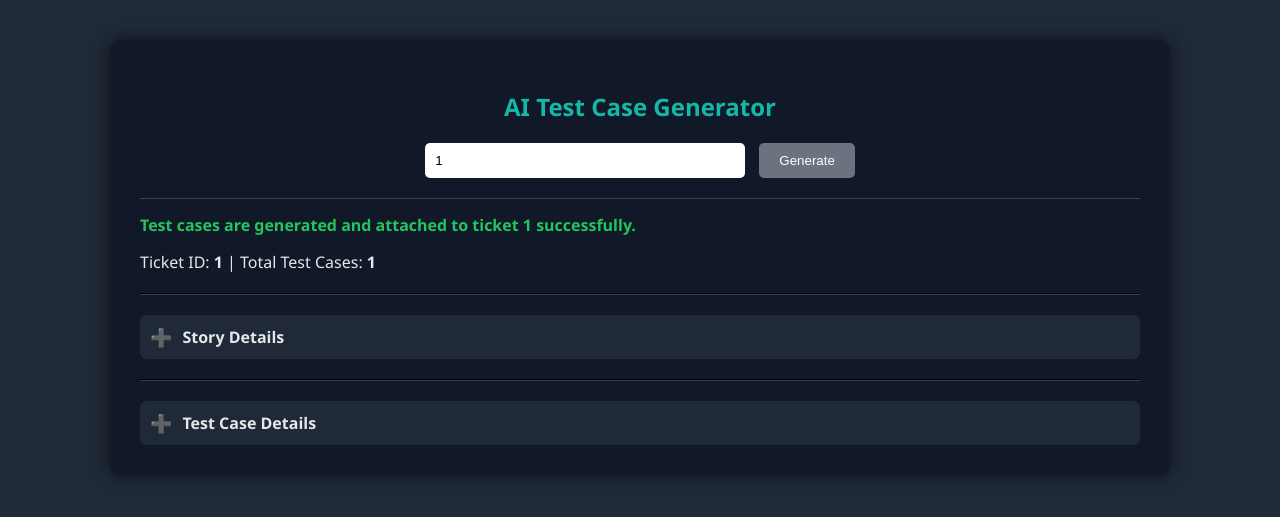
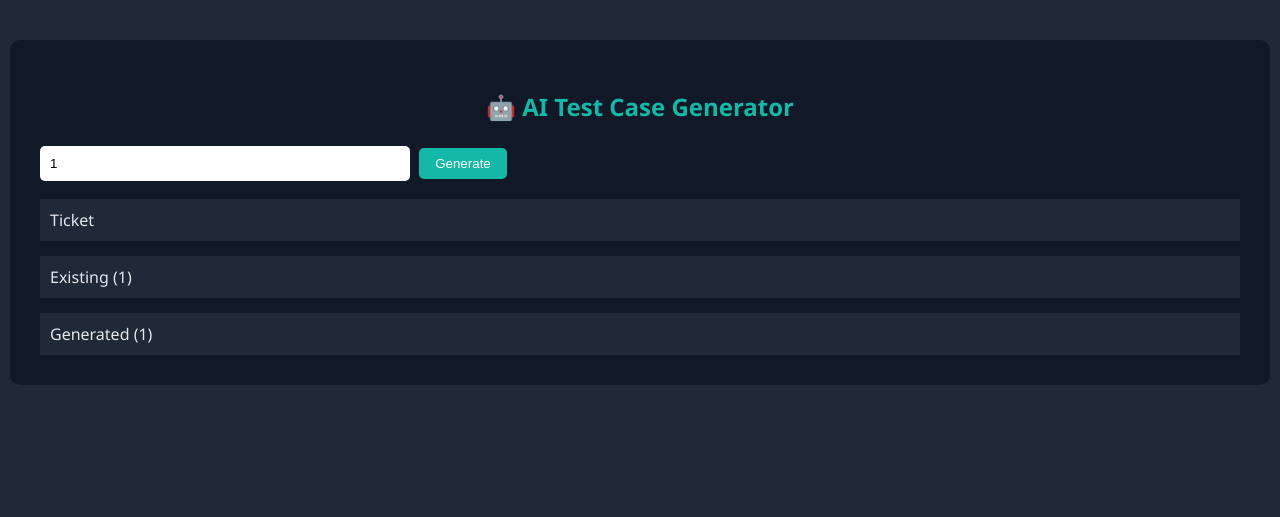
Before and after one commit to GosalaPavanKalyan/ai-testcase-generator, a Flask app: template templates/index.html in a window 1280 px wide. Shown: the top 517 px of the page. Run offline with Flask 3, Linux system fonts and the light colour scheme; the template is opened without the code that fills it: most values are stand-ins (such as "Sample title", 1, 10 or a date in 2020).

Commit message:
Enhance UI and functionality in index.html
Updated styles and added collapsible sections for better UI. Improved input handling and added approval functionality for test cases.

```diff
--- a/templates/index.html
+++ b/templates/index.html
@@ -12,35 +12,25 @@
         }
 
         .container {
-            max-width: 1000px;
+            max-width: 1200px;
             margin: 40px auto;
             padding: 30px;
             background: #111827;
             border-radius: 10px;
-            box-shadow: 0 0 15px rgba(0,0,0,0.6);
         }
 
-        h2 {
-            text-align: center;
-            color: #14b8a6;
-        }
-
-        .form-section {
-            text-align: center;
-            margin-bottom: 20px;
-        }
+        h2 { text-align: center; color: #14b8a6; }
 
         input {
             padding: 10px;
-            width: 300px;
+            width: 350px;
             border-radius: 5px;
             border: none;
-            outline: none;
         }
 
         button {
-            padding: 10px 20px;
-            margin-left: 10px;
+            padding: 8px 16px;
+            margin: 5px;
             border-radius: 5px;
             border: none;
             background-color: #14b8a6;
@@ -48,260 +38,250 @@
             cursor: pointer;
         }
 
-        button:disabled {
-            background-color: #6b7280;
-            cursor: not-allowed;
+        .danger { background-color: #ef4444; }
+        .secondary { background-color: #3b82f6; }
+        .approve-btn {
+            background-color: #22c55e;
+            display: block;
+            margin: 20px auto;
         }
 
-        .loader {
-            text-align: center;
-            margin-top: 20px;
-            color: #14b8a6;
-            font-weight: bold;
+        .collapsible-header {
+            cursor: pointer;
+            padding: 10px;
+            background-color: #1f2937;
+            margin-top: 15px;
         }
 
-        .joke {
-            margin-top: 10px;
-            font-style: italic;
-            color: #fbbf24;
-        }
-
-        .results {
-            margin-top: 20px;
-            max-height: 400px;
-            overflow-y: auto;
-            border-top: 1px solid #374151;
-            padding-top: 15px;
-        }
+        .collapsible-content { display: none; padding: 10px; }
 
         .testcase {
             background: #1f2937;
             padding: 15px;
-            margin-bottom: 15px;
-            border-radius: 6px;
+            margin-bottom: 10px;
             border-left: 4px solid #14b8a6;
         }
 
-        .testcase h3 {
-            margin-top: 0;
-            color: #22d3ee;
+        textarea {
+            width: 100%;
+            background: #111827;
+            color: white;
+            border: 1px solid #374151;
+            display: none;
         }
 
-        ol {
-            padding-left: 20px;
+        .loader-overlay{
+            position: fixed;
+            top:0;
+            left:0;
+            width:100%;
+            height:100%;
+            background: rgba(0,0,0,0.85);
+            display:none;
+            align-items:center;
+            justify-content:center;
         }
-
-        .success-message {
-            color: #22c55e;
-            font-weight: bold;
-            margin-bottom: 15px;
-        }
-        .collapsible-header {
-    cursor: pointer;
-    padding: 10px;
-    background-color: #1f2937;
-    border-radius: 6px;
-    margin-top: 10px;
-    display: flex;
-    align-items: center;
-    gap: 10px;
-}
-
-    .collapsible-header:hover {
-        background-color: #273549;
-    }
-
-    .collapsible-content {
-        display: none;
-        margin-top: 10px;
-    }
-
-    .toggle-icon {
-        font-size: 18px;
-    }
     </style>
 </head>
+
 <body>
-
 <div class="container">
 
-    <h2>AI Test Case Generator</h2>
+<h2>🤖 AI Test Case Generator</h2>
 
-    <div class="form-section">
-        <form method="POST" id="testForm">
-            <input type="text"
-                   id="ticketInput"
-                   name="ticket_id"
-                   value="{{ ticket_id or '' }}"
-                   placeholder="Enter Ticket ID (e.g. SCRUM-29)"
-                   required>
+<div id="statusMessage"></div>
 
-            <button type="submit"
-                    id="generateBtn"
-                    {% if cases %}disabled{% endif %}>
-                Generate
-            </button>
-        </form>
-    </div>
+<form method="POST" id="testForm">
+    <input type="text" id="ticketInput" name="ticket_id"
+           value="{{ ticket_id or '' }}" required>
+    <button id="generateBtn" disabled>Generate</button>
+</form>
 
-    <!-- Loader + Joke -->
-    <div class="loader" id="loaderSection" style="display:none;">
-        Test cases are generating, please wait...
-        <div class="joke" id="jokeBox"></div>
-    </div>
+{% if message %}
+<div>{{ message }}</div>
+{% endif %}
 
-    <!-- Results -->
-    {% if cases %}
-<div class="results" id="resultsSection">
+<!-- Ticket -->
+{% if ticket_data %}
+<div class="collapsible-header" onclick="toggleSection('ticket')">Ticket</div>
+<div id="ticket" class="collapsible-content">
+<pre>{{ ticket_data }}</pre>
+</div>
+{% endif %}
 
-    <div class="success-message">
-        Test cases are generated and attached to ticket {{ ticket_id }} successfully.
-    </div>
+<!-- Existing -->
+{% if cases %}
+<div class="collapsible-header" onclick="toggleSection('existing')">
+Existing ({{ existing_cases|length }})
+</div>
 
-    <div>
-        Ticket ID: <b>{{ ticket_id }}</b> |
-        Total Test Cases: <b>{{ cases|length }}</b>
-    </div>
+<div id="existing" class="collapsible-content">
 
-    <hr style="margin:20px 0; border-color:#374151;">
-
-    <!-- STORY DETAILS -->
-    <div class="collapsible">
-        <div class="collapsible-header" onclick="toggleSection('storyContent', this)">
-            <span class="toggle-icon">➕</span>
-            <strong>Story Details</strong>
-        </div>
-
-        <div class="collapsible-content" id="storyContent">
-            <h4>Summary:</h4>
-<p>{{ story_summary }}</p>
-
-<h4>Description:</h4>
-<p>{{ story_description }}</p>
-        </div>
-    </div>
-
-    <hr style="margin:20px 0; border-color:#374151;">
-
-    <!-- TEST CASE DETAILS -->
-    <div class="collapsible">
-        <div class="collapsible-header" onclick="toggleSection('testcaseContent', this)">
-            <span class="toggle-icon">➕</span>
-            <strong>Test Case Details</strong>
-        </div>
-
-        <div class="collapsible-content" id="testcaseContent">
-
-            {% for case in cases %}
-            <div class="testcase">
-                <h3>{{ case.get('title', 'No Title') }}</h3>
-
-                <p><b>Description:</b><br>
-                    {{ case.get('description', 'N/A') }}
-                </p>
-
-                <p><b>Precondition:</b><br>
-                    {{ case.get('precondition', 'N/A') }}
-                </p>
-
-                {% if case.get('steps') %}
-                <b>Steps:</b>
-                <ol>
-                    {% for step in case.get('steps') %}
-                    <li>
-                        <b>Step:</b> {{ step.get('step','') }} <br>
-                        <b>Data:</b> {{ step.get('data','') }} <br>
-                        <b>Expected:</b> {{ step.get('expectedResult','') }}
-                    </li>
-                    {% endfor %}
-                </ol>
-                {% endif %}
-            </div>
-            {% endfor %}
-
-        </div>
-    </div>
+{% for tc in existing_cases %}
+<div class="testcase">
+<h3>{{ tc.title }}</h3>
+<p>{{ tc.description }}</p>
+</div>
+{% endfor %}
 
 </div>
 {% endif %}
 
+<!-- Generated -->
+{% if cases %}
+<div class="collapsible-header" onclick="toggleSection('cases')">
+Generated ({{ cases|length }})
+</div>
+
+<div id="cases" class="collapsible-content">
+
+<div id="testcaseContainer">
+
+{% for case in cases %}
+<div class="testcase">
+
+<h3 class="view-title">{{ case.title }}</h3>
+<textarea class="edit-title">{{ case.title }}</textarea>
+
+<p class="view-desc"><b>Description:</b><br>{{ case.description }}</p>
+<textarea class="edit-desc">{{ case.description }}</textarea>
+
+<ol class="view-steps">
+{% for step in case.steps %}
+<li>{{ step }}</li>
+{% endfor %}
+</ol>
+
+<textarea class="edit-steps">
+{% for step in case.steps %}
+{{ step }}
+{% endfor %}
+</textarea>
+
+<button onclick="edit(this)">Edit</button>
+<button onclick="update(this)" style="display:none;">Update</button>
+<button class="danger" onclick="removeCase(this)">Delete</button>
+<button onclick="approveSingle(this)">Approve</button>
+
+</div>
+{% endfor %}
+
+</div>
+
+<button class="approve-btn" onclick="approveAll()">Approve All</button>
+
+</div>
+{% endif %}
+
+</div>
+
 <script>
-    const jokes = [
-        "Why do QA engineers hate nature? Too many bugs.",
-        "A QA engineer walks into a bar. Orders 1 beer, 0 beers, -1 beers.",
-        "It works on my machine – Developer.",
-        "QA: Trust but verify.",
-        "Found a bug? That's not a bug, that's a feature!",
-        "99 bugs in the code, fix one… 117 bugs in the code.",
-        "QA doesn’t break software. It finds broken dreams.",
-        "Automation can’t replace QA. It just finds bugs faster.",
-        "Developers make it. QA makes it better.",
-        "No software is bug-free. Just less buggy.",
-        "QA: Professional overthinker.",
-        "If debugging is removing bugs, programming must be putting them in.",
-        "Behind every great developer is a QA rolling eyes.",
-        "QA — Because developers need supervision.",
-        "One does not simply deploy to production without QA.",
-        "QA: Saving production since forever.",
-        "Without QA, it’s just guesswork.",
-        "QA doesn’t test code, it tests patience.",
-        "Test early. Test often. Sleep peacefully.",
-        "QA is the last line of defense."
-    ];
 
-    const form = document.getElementById("testForm");
-    const input = document.getElementById("ticketInput");
-    const button = document.getElementById("generateBtn");
-    const loader = document.getElementById("loaderSection");
-    const jokeBox = document.getElementById("jokeBox");
+function toggleSection(id){
+    const el = document.getElementById(id);
+    el.style.display = el.style.display === "block" ? "none" : "block";
+}
 
-    // Enable button only when typing new value
-    input.addEventListener("input", function () {
-        if (input.value.trim() !== "") {
-            button.disabled = false;
-        } else {
-            button.disabled = true;
+function edit(btn){
+    const card = btn.closest(".testcase");
+
+    card.querySelector(".view-title").style.display="none";
+    card.querySelector(".edit-title").style.display="block";
+
+    card.querySelector(".view-desc").style.display="none";
+    card.querySelector(".edit-desc").style.display="block";
+
+    card.querySelector(".view-steps").style.display="none";
+    card.querySelector(".edit-steps").style.display="block";
+
+    btn.style.display="none";
+    btn.nextElementSibling.style.display="inline-block";
+}
+
+function update(btn){
+    const card = btn.closest(".testcase");
+
+    const title = card.querySelector(".edit-title").value;
+    const desc = card.querySelector(".edit-desc").value;
+    const steps = card.querySelector(".edit-steps").value.split("\n");
+
+    card.querySelector(".view-title").innerText=title;
+    card.querySelector(".view-desc").innerHTML="<b>Description:</b><br>"+desc;
+
+    const list = card.querySelector(".view-steps");
+    list.innerHTML="";
+    steps.forEach(s=>{
+        if(s.trim()){
+            const li=document.createElement("li");
+            li.innerText=s;
+            list.appendChild(li);
         }
     });
 
-    form.addEventListener("submit", function () {
+    card.querySelectorAll("textarea").forEach(t=>t.style.display="none");
+    card.querySelectorAll(".view-title,.view-desc,.view-steps")
+        .forEach(v=>v.style.display="block");
 
-        // Disable immediately after click
-        button.disabled = true;
+    btn.style.display="none";
+    card.querySelector("button").style.display="inline-block";
+}
 
-        // Remove old results instantly
-        const oldResults = document.getElementById("resultsSection");
-        if (oldResults) {
-            oldResults.remove();
-        }
+function removeCase(btn){
+    btn.closest(".testcase").remove();
+}
 
-        // Show loader
-        loader.style.display = "block";
+function collectCases(){
+    let cases=[];
+    document.querySelectorAll(".testcase").forEach(card=>{
+        const title = card.querySelector(".view-title").innerText;
+        const desc = card.querySelector(".view-desc").innerText.replace("Description:","");
+        let steps=[];
+        card.querySelectorAll("li").forEach(li=>steps.push(li.innerText));
+        cases.push({title:title,description:desc,precondition:"",steps:steps});
+    });
+    return cases;
+}
 
-        // Show one random joke
-        const randomIndex = Math.floor(Math.random() * jokes.length);
-        jokeBox.innerText = jokes[randomIndex];
+function approveAll(){
+    sendApproval(collectCases());
+}
+
+function approveSingle(btn){
+    const card = btn.closest(".testcase");
+
+    const title = card.querySelector(".view-title").innerText;
+    const desc = card.querySelector(".view-desc").innerText.replace("Description:","");
+    let steps=[];
+    card.querySelectorAll("li").forEach(li=>steps.push(li.innerText));
+
+    sendApproval([{title,description:desc,precondition:"",steps}]);
+
+    card.remove();
+}
+
+function sendApproval(cases){
+
+    fetch("/approve",{
+        method:"POST",
+        headers:{"Content-Type":"application/json"},
+        body:JSON.stringify({
+            ticket_id:document.getElementById("ticketInput").value,
+            cases:cases
+        })
+    })
+    .then(r=>r.json())
+    .then(data=>{
+        document.getElementById("statusMessage").innerText=data.message;
     });
+}
 
-    // Hide loader after page reload
-    window.onload = function () {
-        const results = document.getElementById("resultsSection");
-        if (results) {
-            loader.style.display = "none";
-        }
-    };
-    function toggleSection(id, element) {
-    const content = document.getElementById(id);
-    const icon = element.querySelector(".toggle-icon");
+const input=document.getElementById("ticketInput");
+const btn=document.getElementById("generateBtn");
 
-    if (content.style.display === "block") {
-        content.style.display = "none";
-        icon.textContent = "➕";
-    } else {
-        content.style.display = "block";
-        icon.textContent = "➖";
-    }
-}
+input.addEventListener("input",()=>{
+    btn.disabled = input.value.trim()==="";
+});
+
 </script>
 
 </body>
```
